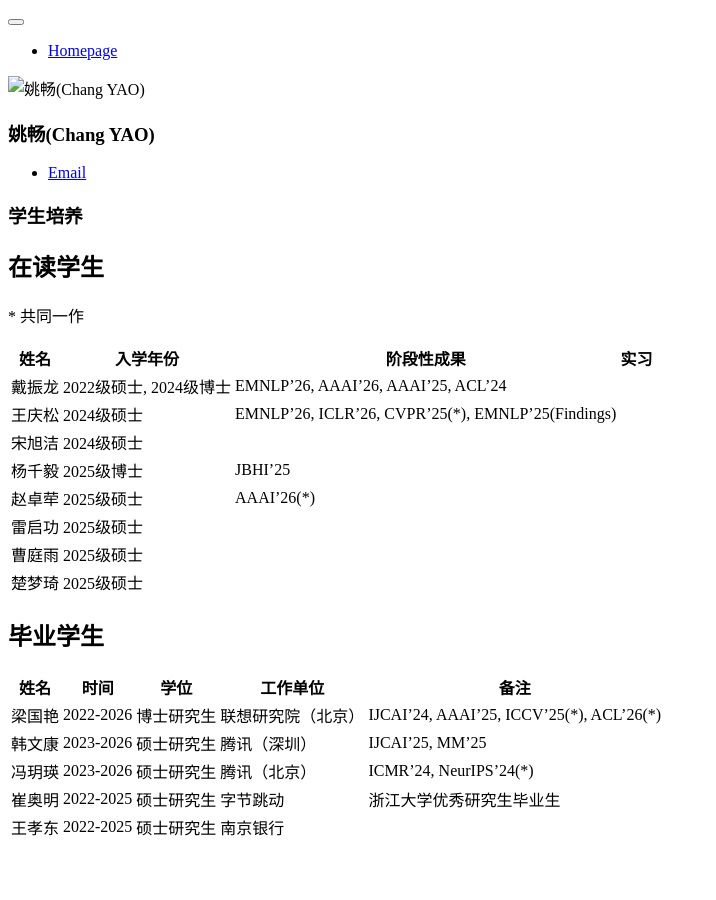
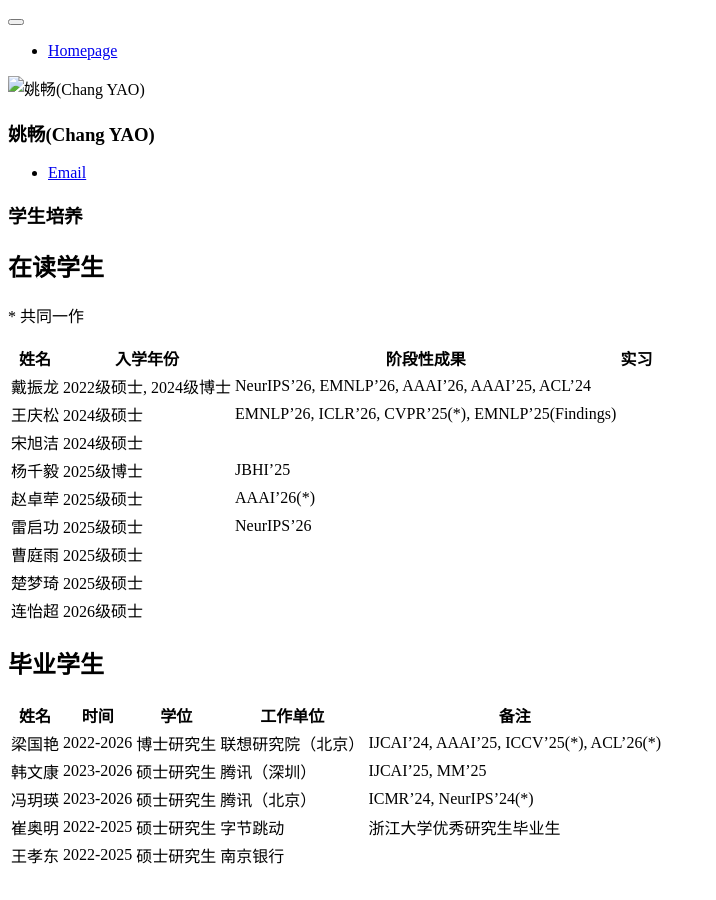
Before and after one commit to yaochang/yaochang.github.io, a Jekyll site: the page built from _pages/includes/students.md, in a window 1280 px wide. Shown: the whole page, without its empty margins (0-716 px from the left). Built offline with Jekyll 4.4.1, drawn with Linux system fonts in a browser that asks for light colours; our own code applies the rules of GitHub Pages for plain Markdown files.

Commit message:
更新学生名单和成果记录

```diff
--- a/_pages/includes/students.md
+++ b/_pages/includes/students.md
@@ -6,14 +6,15 @@
 
 |姓名|入学年份|阶段性成果|实习|
 |------|------|------|----------|
-| 戴振龙 | 2022级硕士, 2024级博士 | EMNLP'26, AAAI'26, AAAI'25, ACL'24| |
+| 戴振龙 | 2022级硕士, 2024级博士 | NeurIPS'26, EMNLP'26, AAAI'26, AAAI'25, ACL'24| |
 | 王庆松 | 2024级硕士 | EMNLP'26, ICLR'26, CVPR'25(\*), EMNLP'25(Findings)| |
 | 宋旭洁 | 2024级硕士 | | |
 | 杨千毅 | 2025级博士 | JBHI'25 | |
 | 赵卓荦 | 2025级硕士 | AAAI'26(\*)| |
-| 雷启功 | 2025级硕士 | | |
+| 雷启功 | 2025级硕士 | NeurIPS'26| |
 | 曹庭雨 | 2025级硕士 | | |
 | 楚梦琦 | 2025级硕士 | | |
+| 连怡超 | 2026级硕士 | | |
 
 
 
```
